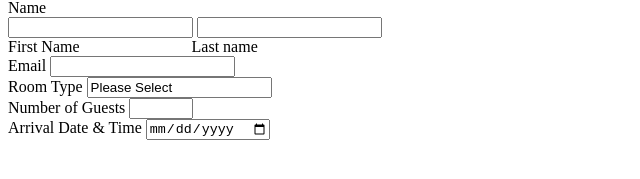
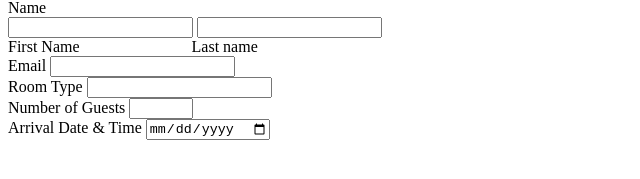
Before and after one commit to mrimrimri3/simple-form, a plain HTML site: page index.html in a window 1280 px wide. Shown: the part 249-428 px from the top of the page, 0-640 px from the left. Drawn offline with Linux system fonts and the light colour scheme.

Commit message:
Update index.html

```diff
--- a/index.html
+++ b/index.html
@@ -21,7 +21,7 @@
         </section>
         <section id="room-type">
             <label for="room">Room Type</label>
-            <input id="room" name="room-type" list="type" value="Please Select">
+            <input id="room" name="room-type" list="type">
             <datalist id="type">
                 <option value="Single">Single Room</option>
                 <option value="Twin">Twin Room</option>
```
